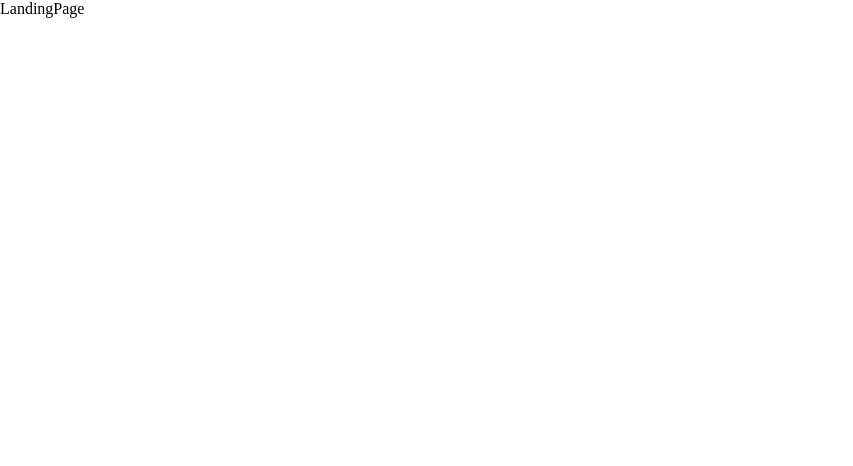
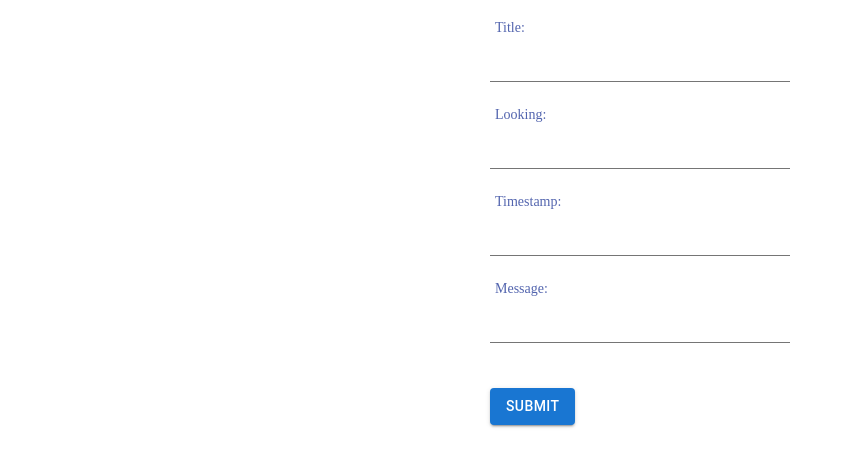
Before and after one commit to LeeReyesCS/neighborhood-hack-frontend, a React (Create React App) app in the folder neighborhood-hack-frontend/: page / in a window 1280 px wide. Shown: the top 466 px of the page, without its empty margins (0-853 px from the left). Built offline with nearby package versions, Linux system fonts and the light colour scheme.

Commit message:
created new board form

```diff
--- a/neighborhood-hack-frontend/package.json
+++ b/neighborhood-hack-frontend/package.json
@@ -10,6 +10,7 @@
     "@testing-library/jest-dom": "^5.14.1",
     "@testing-library/react": "^13.0.0",
     "@testing-library/user-event": "^13.2.1",
+    "axios": "^1.4.0",
     "dom": "^0.0.3",
     "react": "^18.2.0",
     "react-dom": "^18.2.0",
--- /dev/null
+++ b/neighborhood-hack-frontend/src/newBoard/NewBoardForm.css
@@ -0,0 +1,112 @@
+.group{
+position:relative;
+margin-bottom:45px;
+}
+.flexit{
+    width:600px;
+    justify-content: center;
+    margin:30px auto 0;
+    display:flex;
+    background:#FFF;
+    padding:10px 50px 50px;
+    }
+
+.highlight{
+position:absolute;
+height:60%;
+width:100px;
+top:25%;
+left:0;
+pointer-events:none;
+opacity:0.5;
+}
+.bar{
+position:relative;
+display:block;
+width:300px;
+}
+.bar:before, .bar:after{
+content:'';
+height:2px;
+width:0;
+bottom:1px;
+position:absolute;
+background:#5264AE;
+transition:0.2s ease all;
+-moz-transition:0.2s ease all;
+-webkit-transition:0.2s ease all;
+}
+.bar:before{
+left:50%;
+}
+.bar:after{
+right:50%;
+}
+
+
+input:focus ~ .bar:before, input:focus ~ .bar:after {
+width:50%;
+}
+input 				{
+font-size:18px;
+padding:10px 10px 10px 5px;
+display:block;
+width:300px;
+border:none;
+border-bottom:1px solid #757575;
+}
+input:focus 		{ outline:none; }
+
+
+label 				 {
+color:#999;
+font-size:18px;
+font-weight:normal;
+position:absolute;
+pointer-events:none;
+left:5px;
+top:10px;
+transition:0.2s ease all;
+-moz-transition:0.2s ease all;
+-webkit-transition:0.2s ease all;
+}
+
+
+input:focus ~ label, input:valid ~ label 		{
+top:-20px;
+font-size:14px;
+color:#5264AE;
+} */
+/* Button */
+.submit {
+font-size: 20px;
+font-weight: 200;
+letter-spacing: 1px;
+padding: 13px 50px 13px;
+outline: 0;
+border: 1px solid black;
+cursor: pointer;
+position: relative;
+background-color: white;
+}
+
+/* .submit::after {
+content: "";
+background-color: #1d9346;
+width: 100%;
+z-index: -1;
+position: absolute;
+height: 100%;
+top: 7px;
+left: 7px;
+transition: 0.2s;
+} */
+
+.submit:hover::after {
+top: 0px;
+left: 0px;
+}
+
+h3{
+padding-bottom: 25px;
+}
--- /dev/null
+++ b/neighborhood-hack-frontend/src/newBoard/NewBoardForm.js
@@ -0,0 +1,107 @@
+import React, { useState } from "react";
+import axios from "axios";
+import {Button} from "@mui/material";
+import "./NewBoardForm.css";
+
+// Is there a way to get the neighbor's name (using neihgbor_id) to show up with the board? //
+function NewBoardForm() {
+  const [board, setBoard] = useState({
+    title: "",
+    looking_for: "",
+    timestamp: "",
+    message: ""
+  });
+
+  const { title, looking_for, timestamp, message } = board;
+
+  const onInputChange = (event) => {
+    setBoard({ ...board, [event.target.name]: event.target.value });
+  };
+
+  const handleSubmit = async (event) => {
+    // added async keyword
+    event.preventDefault();
+    console.log(
+      `Title: ${title}, Looking_for: ${looking_for}, Timestamp: ${timestamp}, Message: ${message}`
+    );
+
+    try {
+      // added try-catch block for error handling
+      const response = await axios.post(
+        "http://localhost:5000/board",
+        board
+      );
+      console.log(response);
+      const data = response.data;
+      setBoard(data);
+      console.log(data); // fixed variable name
+      alert("New board form submitted!")
+      window.location.reload(false); // Reload the page
+    } catch (error) {
+      console.error(error);
+      alert("Error submitting new board form!");
+    }
+  };
+
+  return (
+    <div className="flexit">
+      <form onSubmit={handleSubmit}>
+        <div className="group">
+          <input
+            type="text"
+            id="title"
+            name="title"
+            value={title}
+            onChange={(event) => onInputChange(event)}
+          />
+          <label htmlFor="name">Title:</label>
+          <span className="highlight"></span>
+          <span className="bar"></span>
+        </div>
+
+        <div className="group">
+          <span className="highlight"></span>
+          <span className="bar"></span>
+        <input
+            type="text"
+            id="looking_for"
+            name="looking_for"
+            value={looking_for}
+            onChange={(event) => onInputChange(event)}
+          />
+           <label htmlFor="looking_for">Looking:</label>
+        </div>
+
+        <div className="group">
+          <span className="highlight"></span>
+          <span className="bar"></span>
+          <input
+            type="text"
+            id="timestamp"
+            name="timestamp"
+            value={timestamp}
+            onChange={(event) => onInputChange(event)}
+          />
+          <label htmlFor="timestamp">Timestamp:</label>
+        </div>
+
+        <div className="group">
+          <input
+            type="text"
+            id="mesage"
+            name="message"
+            value={message}
+            onChange={(event) => onInputChange(event)}
+          />
+          <span className="highlight"></span>
+          <span className="bar"></span>
+          <label htmlFor="message">Message:</label>
+        </div>
+
+        <Button variant="contained" type="submit">Submit</Button>
+      </form>
+    </div>
+  );
+}
+
+export default NewBoardForm;
--- a/neighborhood-hack-frontend/src/pages/homepage/HomePage.js
+++ b/neighborhood-hack-frontend/src/pages/homepage/HomePage.js
@@ -1,5 +1,5 @@
 import React from 'react';
-import Navigation from '../../components/navbar/NavBar.js';
+import Navigation from '../../components/navBar/NavBar.js';
 
 const HomePage = () => {
   return (
--- a/neighborhood-hack-frontend/src/pages/landingpage/LandingPage.js
+++ b/neighborhood-hack-frontend/src/pages/landingpage/LandingPage.js
@@ -1,8 +1,11 @@
 import React from 'react'
+import NewBoardForm from '../../newBoard/NewBoardForm';
 
 const LandingPage = () => {
   return (
-    <div>LandingPage</div>
+    <div>
+    <NewBoardForm />
+    </div>
   )
 }
 
```
Also changed, not shown: 1 other file (tests, documents, lock files or other folders).
